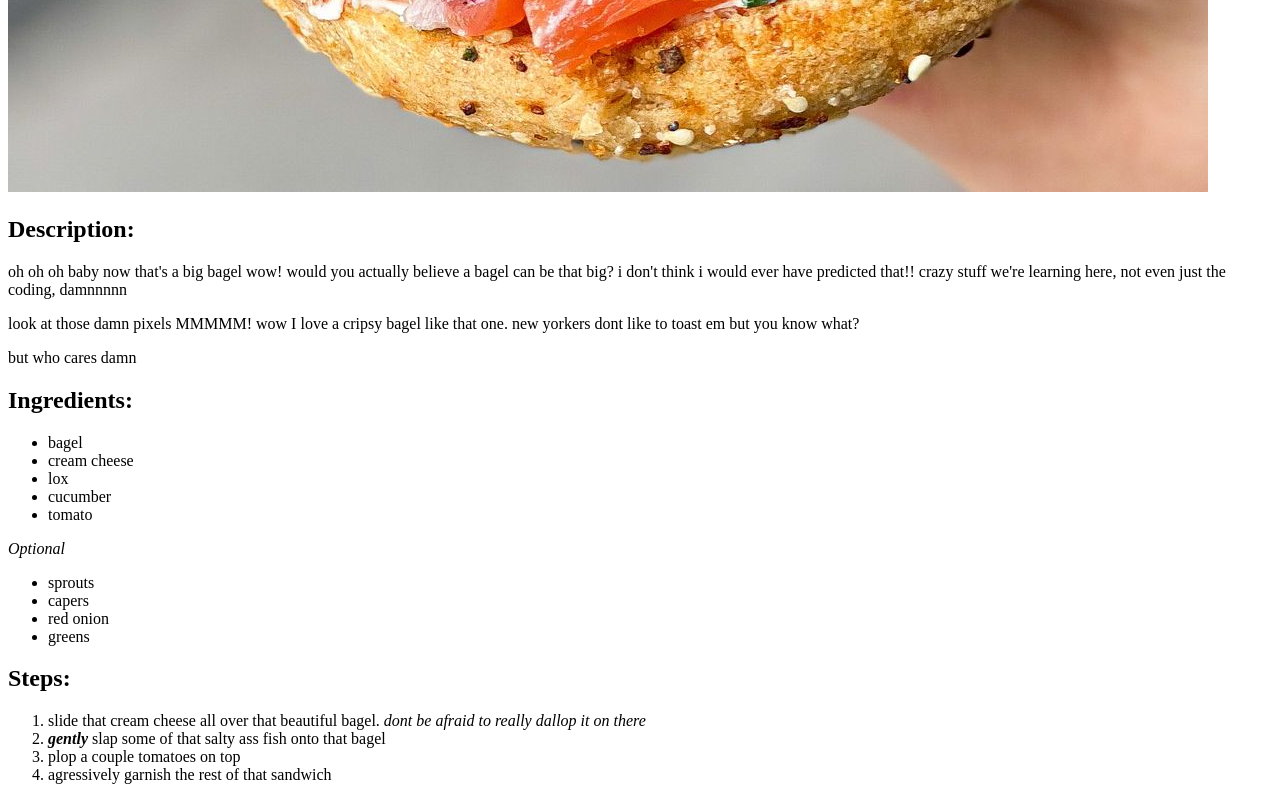
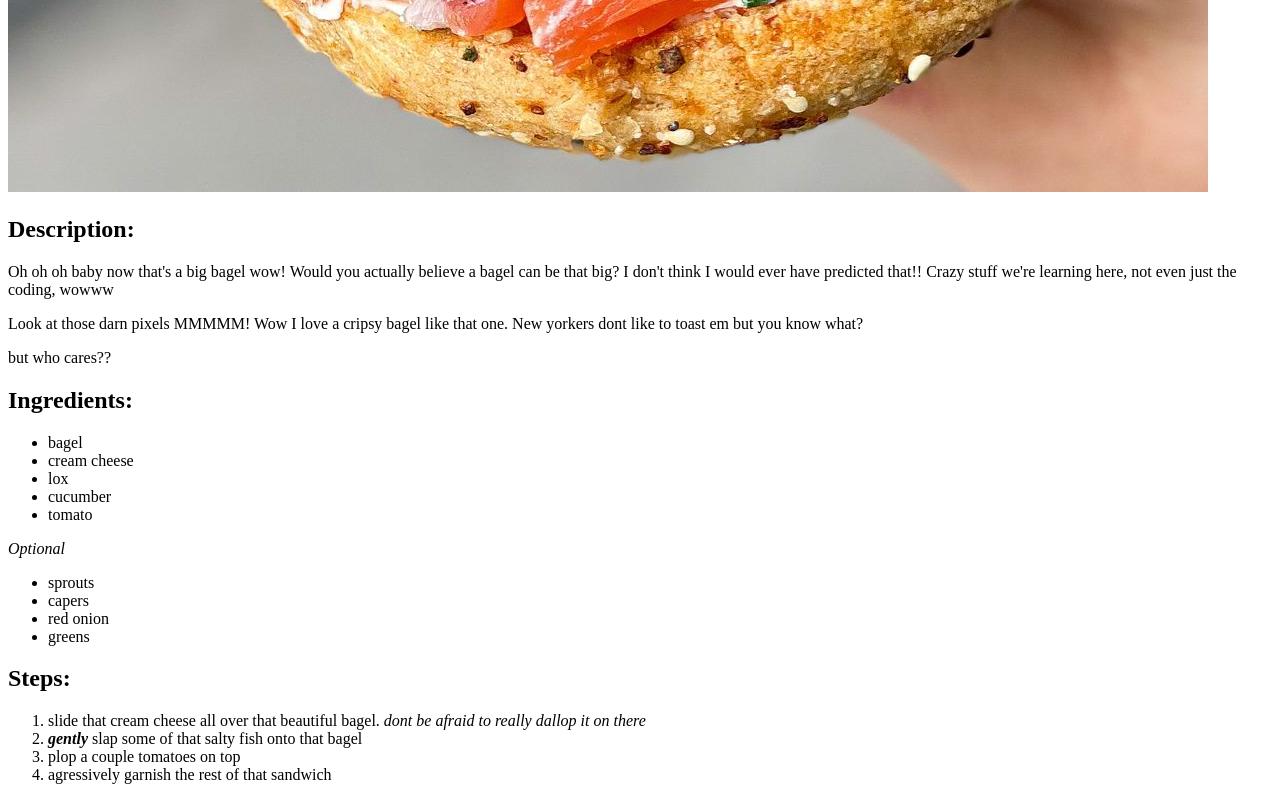
Before and after one commit to ianquill/odin-recipes, a plain HTML site: page recipes/bagel-lox.html in a window 1280 px wide. Shown: the part 788-1588 px from the top of the page. Drawn offline with Linux system fonts and the light colour scheme.

Commit message:
Fixed grammar and took out swearing lol

```diff
--- a/recipes/bagel-lox.html
+++ b/recipes/bagel-lox.html
@@ -8,9 +8,9 @@
         <h1>Bagel with Lox</h1>
         <img src="../img/bagel-lox.jpg">
         <h2>Description:</h2>
-        <p>oh oh oh baby now that's a big bagel wow! would you actually believe a bagel can be that big? i don't think i would ever have predicted that!! crazy stuff we're learning here, not even just the coding, damnnnnn</p>
-        <p>look at those damn pixels MMMMM! wow I love a cripsy bagel like that one. new yorkers dont like to toast em but you know what?</p>
-        <p>but who cares damn</p>
+        <p>Oh oh oh baby now that's a big bagel wow! Would you actually believe a bagel can be that big? I don't think I would ever have predicted that!! Crazy stuff we're learning here, not even just the coding, wowww</p>
+        <p>Look at those darn pixels MMMMM! Wow I love a cripsy bagel like that one. New yorkers dont like to toast em but you know what?</p>
+        <p>but who cares??</p>
 
         <h2>Ingredients:</h2>
         <ul>
@@ -31,7 +31,7 @@
         <h2>Steps:</h2>
         <ol>
             <li>slide that cream cheese all over that beautiful bagel. <em>dont be afraid to really dallop it on there</em></li>
-            <li><strong><em>gently</em></strong> slap some of that salty ass fish onto that bagel </li>
+            <li><strong><em>gently</em></strong> slap some of that salty fish onto that bagel </li>
             <li>plop a couple tomatoes on top</li>
             <li>agressively garnish the rest of that sandwich</li>
         </ol>
```
Also changed, not shown: recipes/sushi.html (+4 -4 lines).
